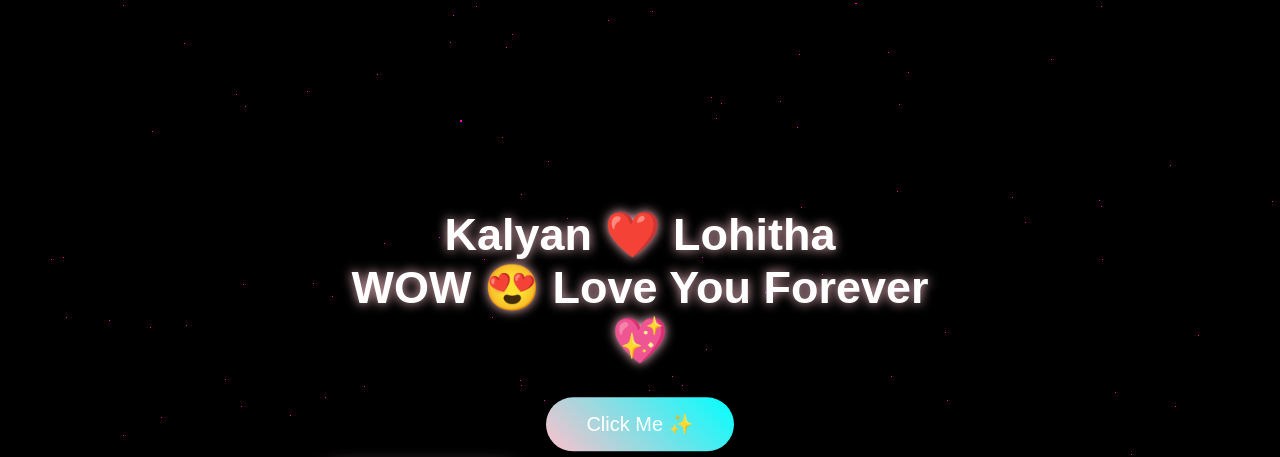
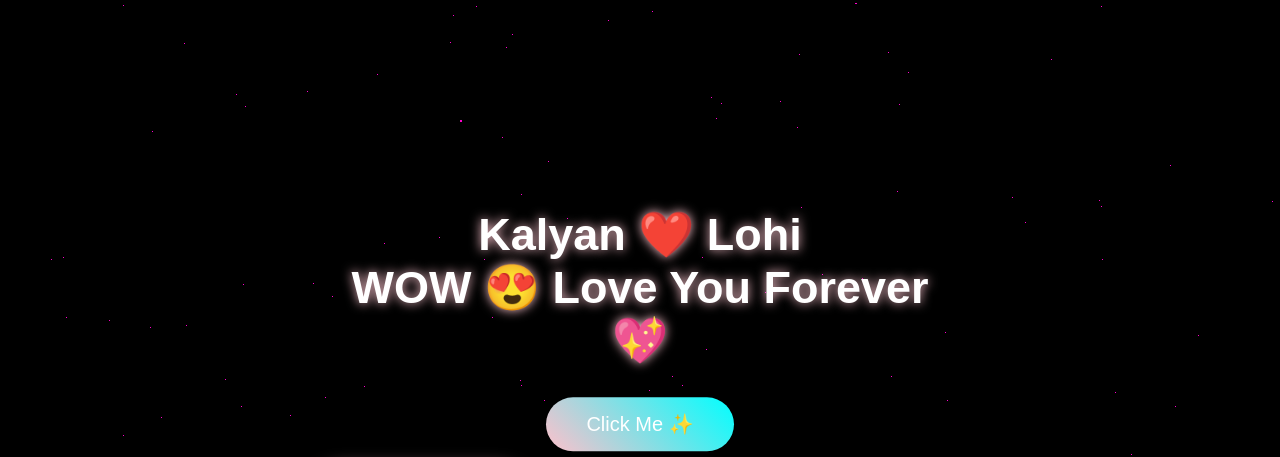
Before and after one commit to ABC123-lohi/Puji, a plain HTML site: page index.html in a window 1280 px wide. Both pictures are taken after a click on the button "Click Me ✨". Shown: the top 457 px of the page. Drawn offline with nearby package versions, Linux system fonts and the light colour scheme.

Commit message:
Update name in startMagic function

```diff
--- a/index.html
+++ b/index.html
@@ -147,7 +147,7 @@ function startMagic() {
 
     // 👉 NAME CHANGE CHEYYI
     document.getElementById("text").innerHTML =
-    "Kalyan ❤️ Lohitha <br> WOW 😍 Love You Forever 💖";
+    "Kalyan ❤️ Lohi <br> WOW 😍 Love You Forever 💖";
 
     // Show photo
     document.getElementById("photo").style.display = "block";
```
